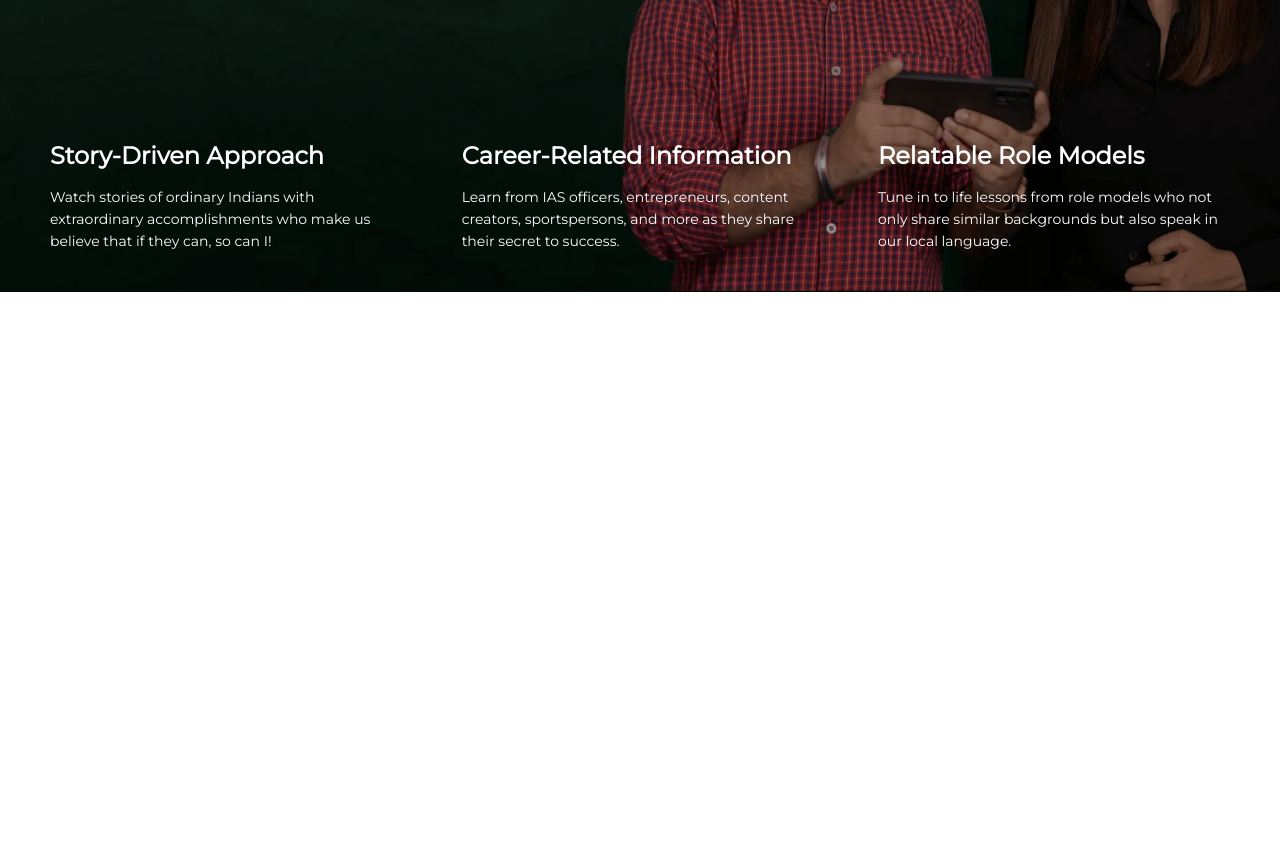
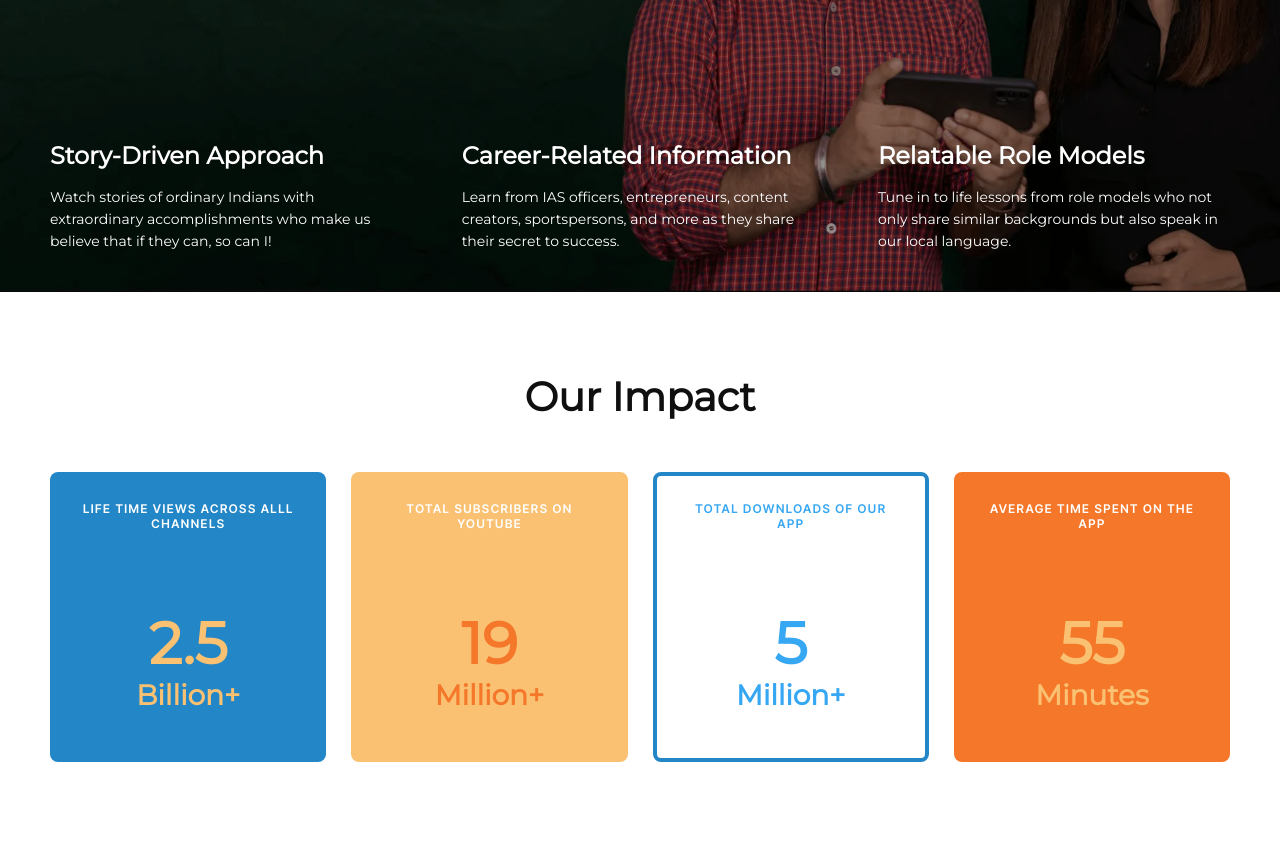
Before and after one commit to rahiii-dev/joshtalksclone, a plain HTML site: page index.html in a window 1280 px wide. Shown: the part 1896-2738 px from the top of the page. Before the commit the page ends 2188 px from the top, so only its background shows below. Drawn offline with Linux system fonts and the light colour scheme.

Commit message:
completed statistics section

```diff
--- a/assets/css/style.css
+++ b/assets/css/style.css
@@ -25,9 +25,10 @@
     --text-priimary: hsl(0, 0%, 6%);
     --text-secondary: rgb(255, 255, 255);
     --text-accent-orange-light: rgb(250, 193, 114);
+    --text-accent-blue-light: hsl(204, 88%, 58%);
 
     --font-primary: monteserrat, sans-serif;
-    --font-secondary: 'inter', sans-serif;
+    --font-secondary: inter, sans-serif;
 }
 
 
@@ -1187,3 +1188,151 @@ header .sub-menu .sub-menu-content .sub-menu-list li a p {
         padding-bottom: 190px;
     }
 }
+
+/* statistics */
+#statistics {
+    padding-block: 150px;
+}
+
+#statistics .content > h1 {
+    font-size: 48px;
+    font-weight: 600;
+    line-height: 58px;
+    text-align: center;
+}
+
+#statistics .content .statistics {
+    display: grid;
+    grid-template-columns: repeat(4, 1fr);
+    gap: 25px;
+    margin-top: 50px;
+}
+
+#statistics .content .statistics .statistics-item {
+    min-height: 290px;
+    display: flex;
+    flex-direction: column;
+    justify-content: space-between;
+    gap: 10px;
+    background-color: var(--accent-blue);
+    color: var(--text-secondary);
+    border: 4px solid transparent;
+    border-radius: 8px;
+    padding: 25px 24px 45px;
+}
+
+#statistics .content .statistics .statistics-item h4 {
+    text-align: center;
+    text-transform: uppercase;
+    font-family: var(--font-secondary);
+    font-size: 12px;
+    font-weight: 600;
+    letter-spacing: 1px;
+}
+
+#statistics .content .statistics .statistics-item p {
+    text-align: center;
+    font-size: 86px;
+    font-weight: 600;
+    line-height: 88px;
+}
+#statistics .content .statistics .statistics-item p > span {
+    display: block;
+}
+
+#statistics .content .statistics .statistics-item p .percent {
+    font-size: 28px;
+    line-height: 36px;
+}
+
+.statistics-item.accent-blue {
+    background-color: var(--accent-blue);
+}
+.statistics-item.accent-blue p {
+    color: var(--text-accent-orange-light);
+}
+
+.statistics-item.accent-orange-light {
+    background-color: var(--text-accent-orange-light) !important;
+}
+.statistics-item.accent-orange-light p {
+    color: var(--accent-orange);
+}
+
+.statistics-item.accent-blue-outeline {
+    background-color: var(--primary-bg) !important;
+    border-color: var(--accent-blue) !important;
+    color: var(--text-accent-blue-light) !important;
+}
+.statistics-item.accent-blue-outeline p {
+    color: var(--text-accent-blue-light);
+
+}
+.statistics-item.accent-orange {
+    background-color: var(--accent-orange) !important;
+}
+.statistics-item.accent-orange p {
+    color: var(--text-accent-orange-light);
+}
+
+@media screen and (max-width: 1500px){
+    #statistics {
+        padding-block: 100px;
+    }
+    #statistics .content > h1 {
+        font-size: 40px;
+        line-height: 50px;
+    }
+    #statistics .content .statistics .statistics-item p {
+        font-size: 58px;
+        line-height: 66px;
+    }
+}
+@media screen and (max-width: 1400px){
+    #statistics {
+        padding-block: 80px;
+    }
+}
+@media screen and (max-width: 1300px){
+    #statistics .content > h1 {
+        font-size: 40px;
+        line-height: 50px;
+    }
+}
+@media screen and (max-width: 1200px){
+    #statistics .content > h1 {
+        font-size: 30px;
+        line-height: 40px;
+    }
+}
+@media screen and (max-width: 991px){
+    #statistics {
+        padding-block: 70px;
+    }
+    #statistics .content > h1 {
+        font-size: 32px;
+        line-height: 42px;
+    }
+    #statistics .content .statistics {
+        grid-template-columns: repeat(2, 1fr);
+        gap: 30px;
+    }
+
+    #statistics .content .statistics .statistics-item {
+        min-height: 230px;
+    }
+}
+@media screen and (max-width: 767px){
+    #statistics {
+        padding-block: 50px;
+    }
+    #statistics .content > h1 {
+        font-size: 26px;
+        line-height: 36px;
+    }
+}
+@media screen and (max-width: 481px){
+    #statistics .content .statistics {
+        grid-template-columns: 1fr;
+    }
+}
--- a/index.html
+++ b/index.html
@@ -449,5 +449,40 @@
         </div>
       </div>
     </section>
+    <div id="statistics">
+      <div class="container-fluid content">
+        <h1>Our Impact</h1>
+        <div class="statistics">
+          <div class="statistics-item accent-blue">
+            <h4>Life time views across alll channels</h4>
+            <p>
+              <span class="number">2.5</span>
+              <span class="percent">Billion+</span>
+            </p>
+          </div>
+          <div class="statistics-item accent-orange-light">
+            <h4>Total Subscribers on YouTube</h4>
+            <p>
+              <span class="number">19</span>
+              <span class="percent">Million+</span>
+            </p>
+          </div>
+          <div class="statistics-item accent-blue-outeline">
+            <h4>Total Downloads of Our App</h4>
+            <p>
+              <span class="number">5</span>
+              <span class="percent">Million+</span>
+            </p>
+          </div>
+          <div class="statistics-item accent-orange">
+            <h4>Average Time Spent on the App</h4>
+            <p>
+              <span class="number">55</span>
+              <span class="percent">Minutes</span>
+            </p>
+          </div>
+        </div>
+      </div>
+    </div>
   </body>
 </html>
```
